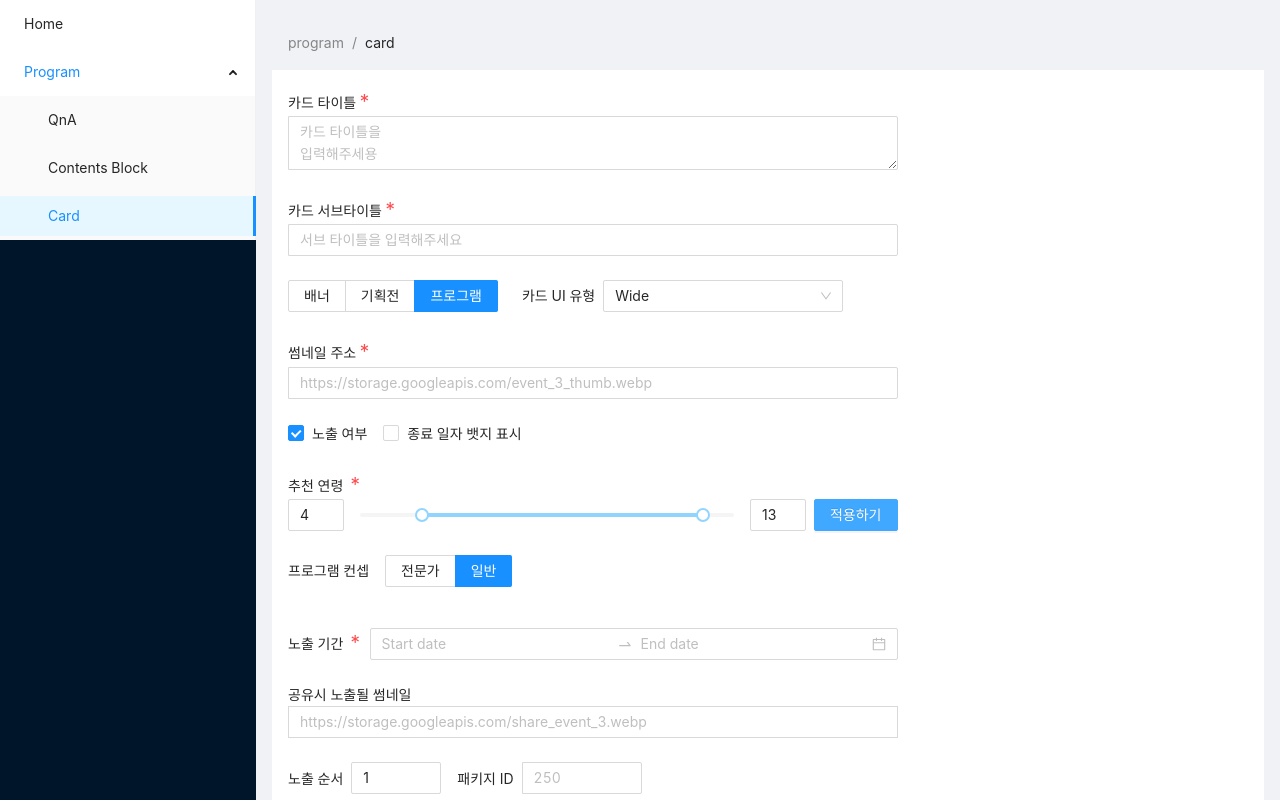
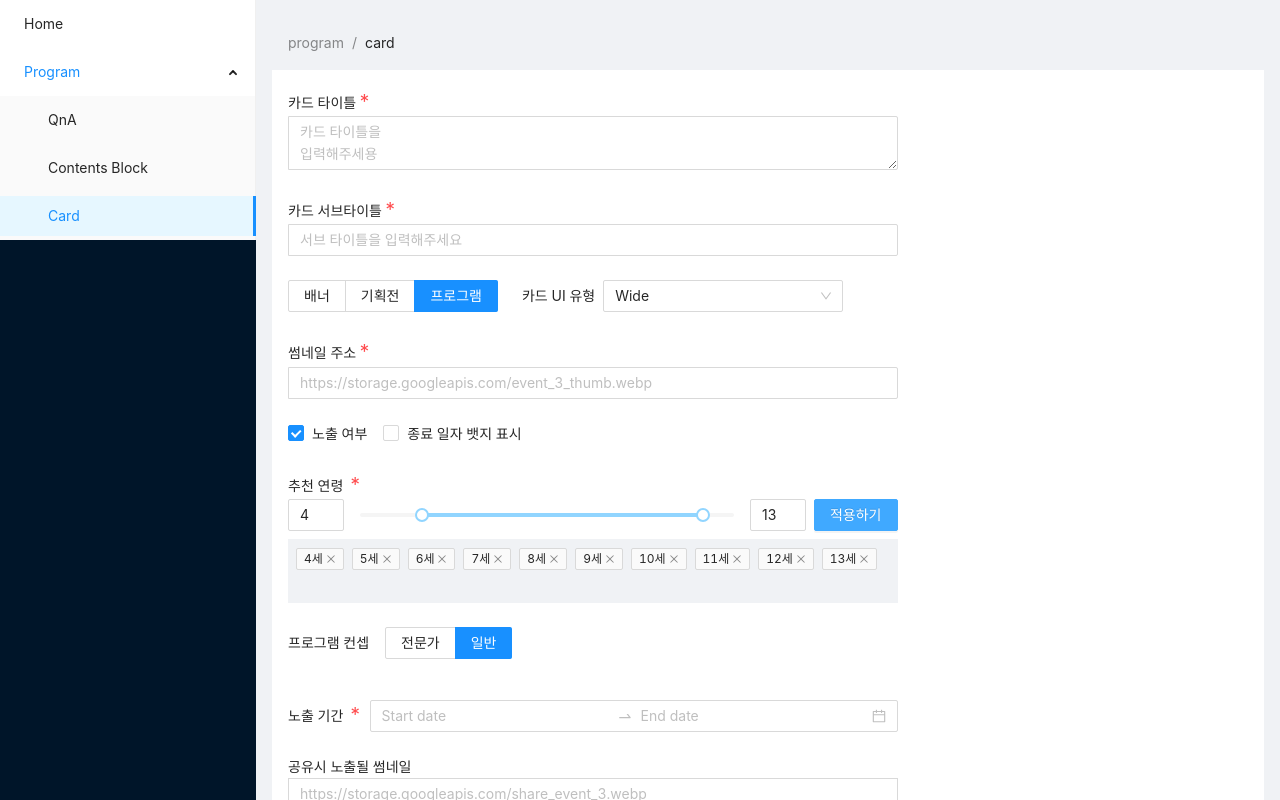
Before and after one commit to MaetDol/j-tool-box, a React (Create React App) app: page /program/card in a window 1280 px wide. Both pictures are taken after a click on the button "적용하기". Shown: the top 800 px of the page. Built offline with nearby package versions, Linux system fonts and the light colour scheme.

Commit message:
추천 나이 범위 대신 각 나이들을 태그로 수정하고, 전달하는 방식으로 변경

```diff
--- a/src/pages/ProgramCard/ProgramCard.page.tsx
+++ b/src/pages/ProgramCard/ProgramCard.page.tsx
@@ -42,9 +42,7 @@ export default function ProgramCard() {
   const [isShowing, setIsShowing] = useCheckboxState(true);
   const [isShowingEndDate, setIsShowingEndDate] = useCheckboxState(false);
 
-  const [recommendAgeSlider, setRecommendAgeSlider] = useState<
-    [number, number]
-  >([4, 13]);
+  const [recommendAges, setRecommendAges] = useState<number[]>([]);
 
   const [conceptType, setConceptType] = useRadioState<ProgramCardConceptType>(
     ProgramCardConceptType.일반
@@ -87,8 +85,8 @@ export default function ProgramCard() {
           setIsShowingEndDate={setIsShowingEndDate}
         />
         <RecommendAgeSlider
-          recommendAgeSlider={recommendAgeSlider}
-          setRecommendAgeSlider={setRecommendAgeSlider}
+          recommendAges={recommendAges}
+          setRecommendAges={setRecommendAges}
         />
         <ConceptTypeRadio
           conceptType={conceptType}
--- a/src/pages/ProgramCard/components/RecommendAgeSlider.component.tsx
+++ b/src/pages/ProgramCard/components/RecommendAgeSlider.component.tsx
@@ -1,15 +1,31 @@
 import { Antd, RequiredAsterisk } from "components";
-import React from "react";
+import React, { useState } from "react";
 
 type Props = {
-  recommendAgeSlider: [number, number];
-  setRecommendAgeSlider: React.Dispatch<React.SetStateAction<[number, number]>>;
+  recommendAges: number[];
+  setRecommendAges: React.Dispatch<React.SetStateAction<number[]>>;
 };
 
-export function RecommendAgeSlider({
-  recommendAgeSlider,
-  setRecommendAgeSlider,
-}: Props) {
+export function RecommendAgeSlider({ recommendAges, setRecommendAges }: Props) {
+  const [recommendAgeSlider, setRecommendAgeSlider] = useState<
+    [number, number]
+  >([4, 13]);
+
+  const generateRecommendAge = () => {
+    setRecommendAges(
+      Array.from(
+        { length: recommendAgeSlider[1] - recommendAgeSlider[0] + 1 },
+        (_, i) => i + recommendAgeSlider[0]
+      )
+    );
+  };
+
+  const removeAgeTag = (age: number) => () => {
+    setRecommendAges(
+      recommendAges.filter((recommendAge) => recommendAge !== age)
+    );
+  };
+
   return (
     <Antd.Input.Group>
       추천 연령 <RequiredAsterisk />
@@ -38,10 +54,30 @@ export function RecommendAgeSlider({
           value={recommendAgeSlider[1]}
           onChange={(num) => setRecommendAgeSlider((prev) => [prev[0], num])}
         />
-        <Antd.Button style={{ marginLeft: "8px" }} type="primary">
+        <Antd.Button
+          style={{ marginLeft: "8px" }}
+          type="primary"
+          onClick={generateRecommendAge}
+        >
           적용하기
         </Antd.Button>
       </div>
+      <Antd.Layout
+        style={{ marginTop: "8px", padding: "8px", minHeight: "64px" }}
+      >
+        <div>
+          {recommendAges.map((age) => (
+            <Antd.Tag
+              style={{ marginBottom: "8px" }}
+              closable
+              key={age}
+              onClose={removeAgeTag(age)}
+            >
+              {age}세
+            </Antd.Tag>
+          ))}
+        </div>
+      </Antd.Layout>
     </Antd.Input.Group>
   );
 }
```
